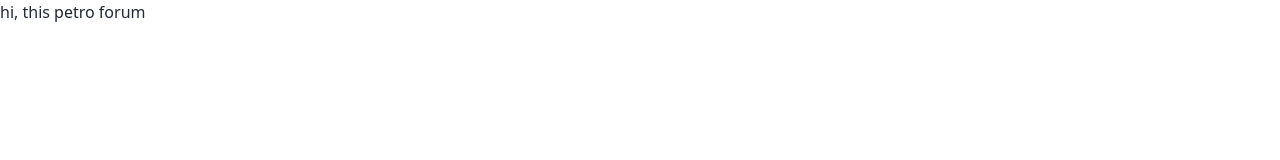
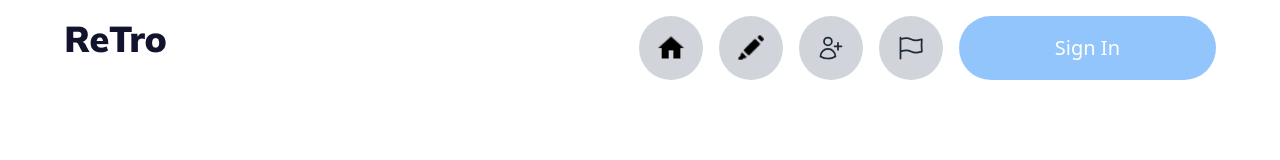
Before and after one commit to raselworshop/retro-forum, a website built with Vite: page index.html in a window 1280 px wide. Built offline with nearby package versions, Linux system fonts and the light colour scheme.

Commit message:
added the navbar section

```diff
--- a/index.html
+++ b/index.html
@@ -22,6 +22,41 @@
     </script>
 </head>
 <body>
-    <h1>hi, this petro forum</h1>
+    <header>
+        <nav class="max-w-screen-sm md:max-w-6xl mx-auto flex justify-between mt-4">
+            <div>
+                <img src="./images/logo.png" alt="retro-logo">
+            </div>
+            <div class="justify-between gap-4 hidden md:flex">
+                <div class="bg-gray-300 rounded-full w-16 h-16 flex items-center justify-between tooltip tooltip-bottom" data-tip="HOME">
+                    <img class="w-7 mx-auto" src="./images/icon-home.png" alt="">
+                </div>
+                <div class="bg-gray-300 rounded-full w-16 h-16 flex items-center justify-between tooltip tooltip-bottom" data-tip="EDIT">
+                    <img class="w-7 mx-auto" src="./images/icons-pen.png" alt="">
+                </div>
+                <div class="bg-gray-300 rounded-full w-16 h-16 flex items-center justify-between tooltip tooltip-bottom" data-tip="ADD">
+                    <svg xmlns="http://www.w3.org/2000/svg" fill="none" viewBox="0 0 24 24" stroke-width="1.5" stroke="currentColor" class="w-7 mx-auto">
+                        <path stroke-linecap="round" stroke-linejoin="round" d="M18 7.5v3m0 0v3m0-3h3m-3 0h-3m-2.25-4.125a3.375 3.375 0 1 1-6.75 0 3.375 3.375 0 0 1 6.75 0ZM3 19.235v-.11a6.375 6.375 0 0 1 12.75 0v.109A12.318 12.318 0 0 1 9.374 21c-2.331 0-4.512-.645-6.374-1.766Z" />
+                    </svg>
+                </div>
+                <div class="bg-gray-300 rounded-full w-16 h-16 flex items-center justify-between tooltip tooltip-bottom" data-tip="MARKED">
+                    <svg xmlns="http://www.w3.org/2000/svg" fill="none" viewBox="0 0 24 24" stroke-width="1.5" stroke="currentColor" class="w-7 mx-auto">
+                        <path stroke-linecap="round" stroke-linejoin="round" d="M3 3v1.5M3 21v-6m0 0 2.77-.693a9 9 0 0 1 6.208.682l.108.054a9 9 0 0 0 6.086.71l3.114-.732a48.524 48.524 0 0 1-.005-10.499l-3.11.732a9 9 0 0 1-6.085-.711l-.108-.054a9 9 0 0 0-6.208-.682L3 4.5M3 15V4.5" />
+                    </svg>
+                </div>
+                <div class="flex justify-between">
+                    <button class="bg-blue-300 px-24 py-4 rounded-full"><span class="text-white text-xl">Sign In</span></button>
+                </div>
+            </div>
+            <!-- hamberge -->
+            <div class="flex justify-between md:hidden">
+                <svg xmlns="http://www.w3.org/2000/svg" fill="none" viewBox="0 0 24 24" stroke-width="1.5" stroke="currentColor" class="size-8">
+                    <path stroke-linecap="round" stroke-linejoin="round" d="M3.75 6.75h16.5M3.75 12h16.5m-16.5 5.25h16.5" />
+                </svg>
+            </div>
+        </nav>
+    </header>
+    <main></main>
+    <footer></footer>
 </body>
 </html>
```
Also changed, not shown: images/icon-home.png (added), images/icons-pen.png (added).
